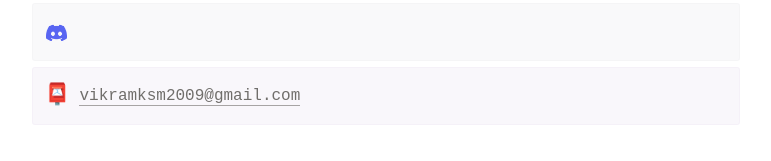
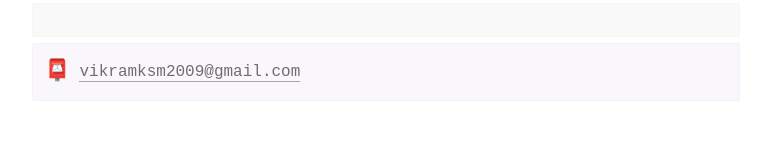
Before and after one commit to vikram2009/site_vs, a plain HTML site: page index.html in a window 1280 px wide. Shown: the part 1052-1213 px from the top of the page, without its empty margins (254-1025 px from the left). Drawn offline with Linux system fonts and the light colour scheme; a script that the page names is missing; a web font is replaced by a local one.

Commit message:
Update index.html

```diff
--- a/index.html
+++ b/index.html
@@ -743,27 +743,7 @@
                 id="block-639f111e1c6a4ef7ae6e1c410535a860"
                 class="notion-callout bg-gray-light border"
               >
-                <div class="notion-callout__icon">
-                  <picture
-                    ><img
-                      src="/dc.png"
-                      alt="icon"
-                      width="60"
-                      height="24"
-                      class="notion-icon"
-                      layout="fixed"
-                      objectfit="contain"
-                      objectposition="center"
-                      style="
-                        width: 1.5rem;
-                        height: 1.5rem;
-                        fill: var(--color-text-default-light);
-                        object-fit: contain;
-                        object-position: center;
-                      "
-                      loading="lazy"
-                  /></picture>
-                </div>
+
 
               </div>
               <div
```
